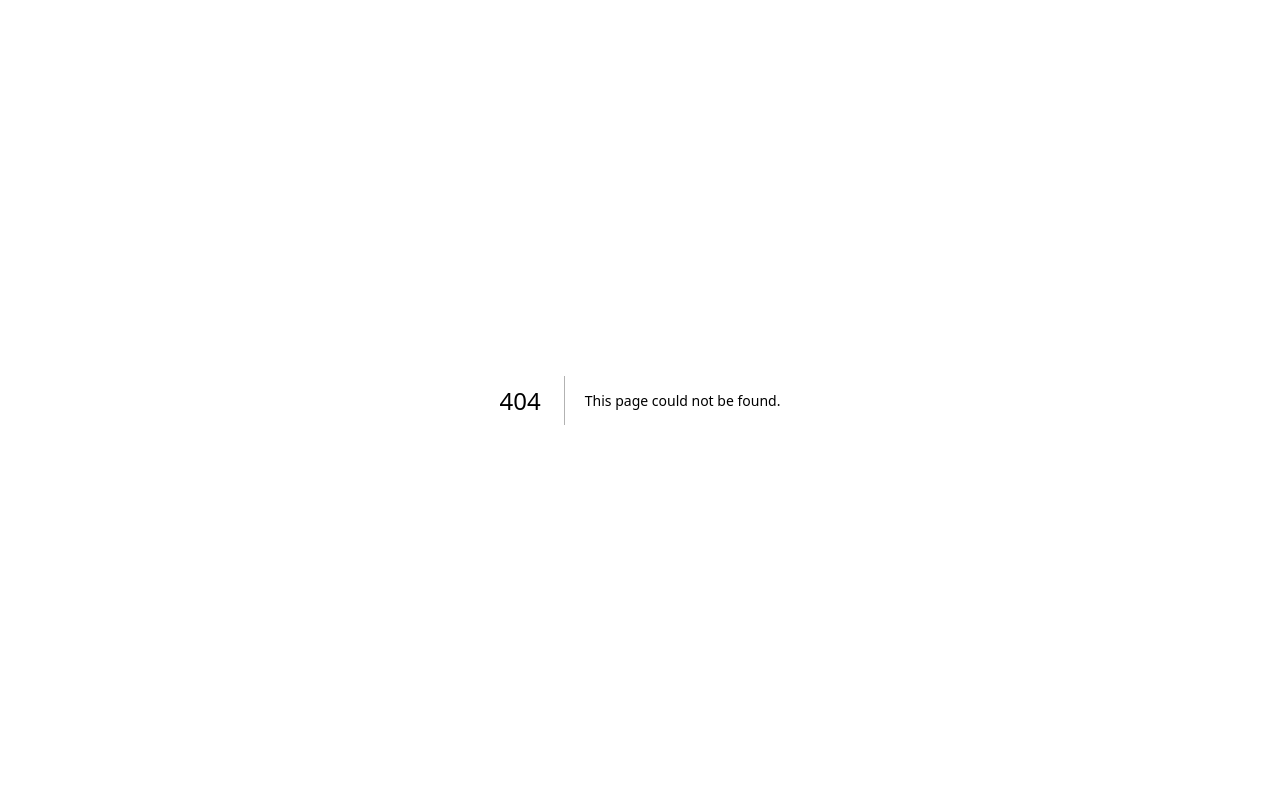
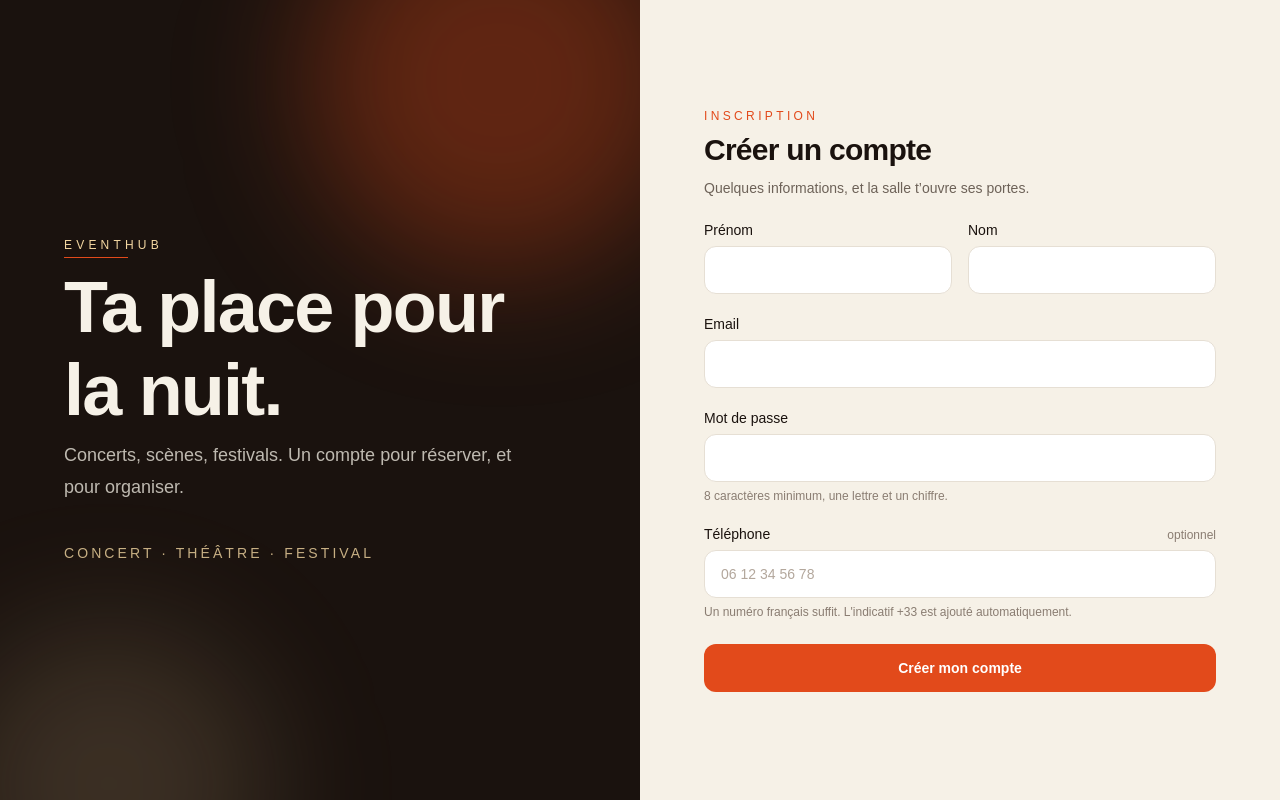
Before and after one commit to Zen53/EventHub, a Next.js app in the folder apps/web/: page /inscription in a window 1280 px wide. Before the commit this address had no page. Built offline with nearby package versions, Linux system fonts and the light colour scheme.

Commit message:
feat(web): écran d'inscription avec validation du formulaire

```diff
--- /dev/null
+++ b/apps/web/app/inscription/page.tsx
@@ -0,0 +1,41 @@
+import RegisterForm from "@/components/RegisterForm";
+import type { Metadata } from "next";
+
+export const metadata: Metadata = {
+  title: "Inscription · EventHub",
+  description: "Crée un compte EventHub pour réserver et organiser des événements.",
+};
+
+export default function Page() {
+  return (
+    <main className="grid min-h-dvh flex-1 bg-[#f6f1e7] text-[#1a120e] lg:grid-cols-2">
+      <section className="relative overflow-hidden bg-[#1a120e] px-8 py-16 text-[#f6f1e7] sm:px-14 lg:px-16">
+        <div className="pointer-events-none absolute -top-28 right-[-8%] h-96 w-96 rounded-full bg-[#e24a1b]/35 blur-3xl" />
+        <div className="pointer-events-none absolute bottom-[-18%] left-[-8%] h-80 w-80 rounded-full bg-[#f3d7a1]/15 blur-3xl" />
+
+        <div className="relative flex h-full max-w-2xl flex-col justify-center">
+          <p className="text-xs font-medium tracking-[0.35em] text-[#f3d7a1]">
+            EVENTHUB
+          </p>
+          <div className="mt-1 h-px w-16 bg-[#e24a1b]" />
+          <h1 className="mt-2 text-6xl font-semibold leading-[1.15] tracking-tight sm:text-7xl">
+            Ta place pour la nuit.
+          </h1>
+          <p className="mt-2 max-w-md text-lg leading-8 text-[#f6f1e7]/75">
+            Concerts, scènes, festivals. Un compte pour réserver, et pour
+            organiser.
+          </p>
+          <p className="mt-10 text-sm tracking-[0.22em] text-[#f3d7a1]/80">
+            CONCERT · THÉÂTRE · FESTIVAL
+          </p>
+        </div>
+      </section>
+
+      <section className="flex items-center px-6 py-14 sm:px-12 lg:px-16">
+        <div className="mx-auto w-full max-w-lg">
+          <RegisterForm />
+        </div>
+      </section>
+    </main>
+  );
+}
--- /dev/null
+++ b/apps/web/components/RegisterForm.tsx
@@ -0,0 +1,211 @@
+"use client";
+
+import { registerBodySchema } from "@eventhub/schemas";
+import { useState, type FormEvent } from "react";
+
+type Field = "firstName" | "lastName" | "email" | "password" | "phone";
+
+const phoneError =
+  "Le numéro n'est pas valide. Exemple : 06 12 34 56 78.";
+
+/** Numéro français saisi librement → E.164 attendu par l'API (`+33612345678`). */
+function toInternationalPhone(input: string): string {
+  const compact = input.replace(/[\s.\-()/]/g, "");
+  if (!compact) return "";
+  if (compact.startsWith("+")) return compact;
+  if (compact.startsWith("00")) return `+${compact.slice(2)}`;
+  if (compact.startsWith("0")) return `+33${compact.slice(1)}`;
+  return `+33${compact}`;
+}
+
+const emptyValues: Record<Field, string> = {
+  firstName: "",
+  lastName: "",
+  email: "",
+  password: "",
+  phone: "",
+};
+
+export default function RegisterForm() {
+  const [values, setValues] = useState(emptyValues);
+  const [errors, setErrors] = useState<Partial<Record<Field, string>>>({});
+  const [valid, setValid] = useState(false);
+
+  function update(field: Field, value: string) {
+    setValues((current) => ({ ...current, [field]: value }));
+    setErrors((current) => ({ ...current, [field]: undefined }));
+    setValid(false);
+  }
+
+  function onSubmit(event: FormEvent<HTMLFormElement>) {
+    event.preventDefault();
+
+    const phone = toInternationalPhone(values.phone);
+    const result = registerBodySchema.safeParse({
+      email: values.email,
+      password: values.password,
+      firstName: values.firstName,
+      lastName: values.lastName,
+      ...(phone ? { phone } : {}),
+    });
+
+    if (!result.success) {
+      const next: Partial<Record<Field, string>> = {};
+      for (const issue of result.error.issues) {
+        const key = issue.path[0];
+        if (typeof key === "string" && next[key as Field] === undefined) {
+          next[key as Field] = key === "phone" ? phoneError : issue.message;
+        }
+      }
+      setErrors(next);
+      setValid(false);
+      return;
+    }
+
+    setErrors({});
+    setValid(true);
+  }
+
+  return (
+    <form onSubmit={onSubmit} noValidate className="flex flex-col gap-5">
+      <div>
+        <p className="text-xs font-medium tracking-[0.28em] text-[#e24a1b]">
+          INSCRIPTION
+        </p>
+        <h2 className="mt-2 text-3xl font-semibold tracking-tight text-[#1a120e]">
+          Créer un compte
+        </h2>
+        <p className="mt-2 text-sm leading-6 text-[#6d6258]">
+          Quelques informations, et la salle t’ouvre ses portes.
+        </p>
+      </div>
+
+      <div className="grid gap-4 sm:grid-cols-2">
+        <Field
+          id="firstName"
+          label="Prénom"
+          autoComplete="given-name"
+          value={values.firstName}
+          error={errors.firstName}
+          onChange={(value) => update("firstName", value)}
+        />
+        <Field
+          id="lastName"
+          label="Nom"
+          autoComplete="family-name"
+          value={values.lastName}
+          error={errors.lastName}
+          onChange={(value) => update("lastName", value)}
+        />
+      </div>
+
+      <Field
+        id="email"
+        label="Email"
+        type="email"
+        autoComplete="email"
+        value={values.email}
+        error={errors.email}
+        onChange={(value) => update("email", value)}
+      />
+
+      <Field
+        id="password"
+        label="Mot de passe"
+        type="password"
+        autoComplete="new-password"
+        hint="8 caractères minimum, une lettre et un chiffre."
+        value={values.password}
+        error={errors.password}
+        onChange={(value) => update("password", value)}
+      />
+
+      <Field
+        id="phone"
+        label="Téléphone"
+        type="tel"
+        autoComplete="tel"
+        optional
+        placeholder="06 12 34 56 78"
+        hint="Un numéro français suffit. L'indicatif +33 est ajouté automatiquement."
+        value={values.phone}
+        error={errors.phone}
+        onChange={(value) => update("phone", value)}
+      />
+
+      {valid ? (
+        <p className="rounded-2xl bg-[#e7f6ee] px-4 py-3 text-sm text-[#166534]">
+          Formulaire valide. La création du compte sera envoyée à l’API au
+          ticket suivant.
+        </p>
+      ) : null}
+
+      <button
+        type="submit"
+        className="mt-1 h-12 rounded-xl bg-[#e24a1b] text-sm font-semibold text-white transition hover:bg-[#c73d14]"
+      >
+        Créer mon compte
+      </button>
+    </form>
+  );
+}
+
+function Field({
+  id,
+  label,
+  type = "text",
+  autoComplete,
+  placeholder,
+  optional = false,
+  hint,
+  value,
+  error,
+  onChange,
+}: {
+  id: Field;
+  label: string;
+  type?: string;
+  autoComplete: string;
+  placeholder?: string;
+  optional?: boolean;
+  hint?: string;
+  value: string;
+  error?: string;
+  onChange: (value: string) => void;
+}) {
+  const messageId = `${id}-message`;
+
+  return (
+    <label className="flex flex-col gap-1.5 text-sm" htmlFor={id}>
+      <span className="flex items-baseline justify-between font-medium text-[#1a120e]">
+        {label}
+        {optional ? (
+          <span className="text-xs font-normal text-[#8a7d72]">optionnel</span>
+        ) : null}
+      </span>
+      <input
+        id={id}
+        name={id}
+        type={type}
+        autoComplete={autoComplete}
+        placeholder={placeholder}
+        value={value}
+        aria-invalid={error ? true : undefined}
+        aria-describedby={error || hint ? messageId : undefined}
+        onChange={(event) => onChange(event.target.value)}
+        className={`h-12 rounded-xl border bg-white px-4 text-[#1a120e] outline-none transition placeholder:text-[#b3a79c] focus:border-[#e24a1b] ${
+          error ? "border-[#c2410c]" : "border-[#e6dfd4]"
+        }`}
+      />
+      {error ? (
+        <span id={messageId} className="text-xs text-[#c2410c]">
+          {error}
+        </span>
+      ) : hint ? (
+        <span id={messageId} className="text-xs text-[#8a7d72]">
+          {hint}
+        </span>
+      ) : null}
+    </label>
+  );
+}
--- a/apps/web/package.json
+++ b/apps/web/package.json
@@ -12,7 +12,8 @@
     "@eventhub/schemas": "link:../../packages/schemas",
     "next": "16.4.6",
     "react": "19.3.0",
-    "react-dom": "19.3.0"
+    "react-dom": "19.3.0",
+    "zod": "4.6.7"
   },
   "devDependencies": {
     "@tailwindcss/turbopack": "4.3.3",
```
Also changed, not shown: 1 other file (tests, documents, lock files or other folders).
